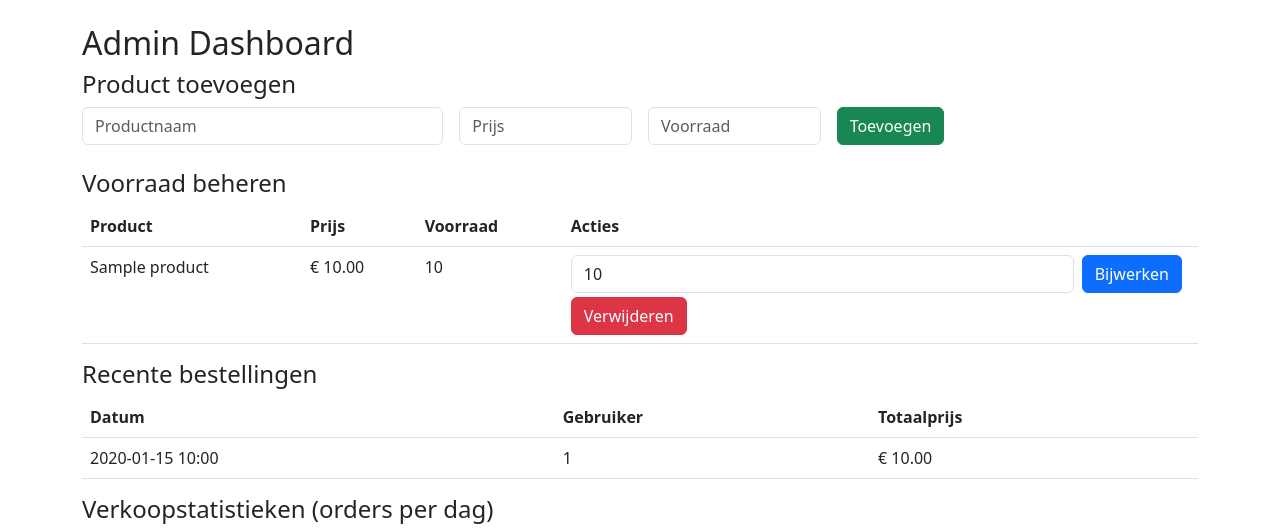
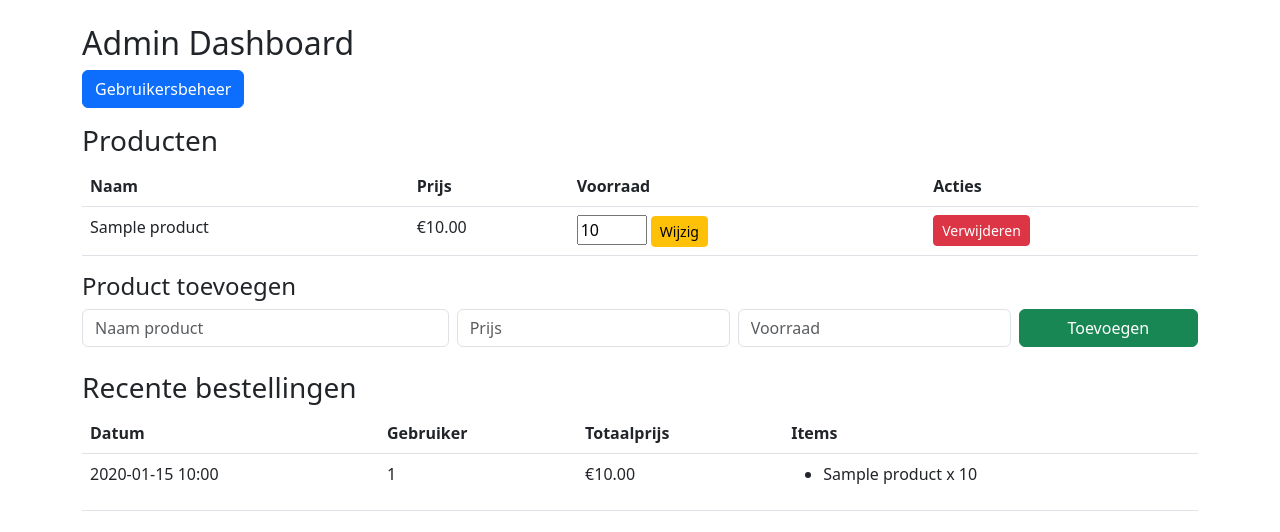
Before and after one commit to jarovde/buisness-app, a Flask app: template snoep-app/templates/admin.html in a window 1280 px wide. Shown: the part 56-588 px from the top of the page. Run offline with Flask 3, Linux system fonts and the light colour scheme; the template is opened without the code that fills it: values that come from a table or form of the project are taken from there, others are empty; tables that the repository leaves empty hold one stand-in row (values such as "Sample post").

Commit message:
admin.html

```diff
--- a/snoep-app/templates/admin.html
+++ b/snoep-app/templates/admin.html
@@ -2,91 +2,86 @@
 {% block content %}
 <h2>Admin Dashboard</h2>
 
-<h4>Product toevoegen</h4>
-<form method="POST" action="{{ url_for('add_product') }}" class="row g-3 mb-4">
-  <div class="col-md-4">
-    <input type="text" name="name" class="form-control" placeholder="Productnaam" required />
-  </div>
-  <div class="col-md-2">
-    <input type="number" step="0.01" name="price" class="form-control" placeholder="Prijs" required />
-  </div>
-  <div class="col-md-2">
-    <input type="number" name="stock" class="form-control" placeholder="Voorraad" required />
-  </div>
-  <div class="col-md-2">
-    <button type="submit" class="btn btn-success">Toevoegen</button>
-  </div>
-</form>
+<a href="{{ url_for('admin_users') }}" class="btn btn-primary mb-3">Gebruikersbeheer</a>
 
-<h4>Voorraad beheren</h4>
+<h3>Producten</h3>
 <table class="table">
   <thead>
     <tr>
-      <th>Product</th><th>Prijs</th><th>Voorraad</th><th>Acties</th>
+      <th>Naam</th>
+      <th>Prijs</th>
+      <th>Voorraad</th>
+      <th>Acties</th>
     </tr>
   </thead>
   <tbody>
-    {% for p in products %}
+    {% for product in products %}
     <tr>
-      <td>{{ p.name }}</td>
-      <td>&euro; {{ "%.2f"|format(p.price) }}</td>
-      <td>{{ p.stock }}</td>
+      <td>{{ product.name }}</td>
+      <td>€{{ '%.2f'|format(product.price) }}</td>
       <td>
-        <form method="POST" action="{{ url_for('update_stock', product_id=p.id) }}" class="d-flex mb-1">
-          <input type="number" name="stock" class="form-control me-2" value="{{ p.stock }}" min="0" />
-          <button type="submit" class="btn btn-primary me-2">Bijwerken</button>
+        <form method="POST" action="{{ url_for('update_stock', product_id=product.id) }}" class="d-inline">
+          <input type="number" name="stock" value="{{ product.stock }}" min="0" style="width:70px" required>
+          <button type="submit" class="btn btn-sm btn-warning">Wijzig</button>
         </form>
-        <form method="POST" action="{{ url_for('delete_product', product_id=p.id) }}" onsubmit="return confirm('Weet je zeker dat je dit product wilt verwijderen?');">
-          <button type="submit" class="btn btn-danger">Verwijderen</button>
+      </td>
+      <td>
+        <form method="POST" action="{{ url_for('delete_product', product_id=product.id) }}" onsubmit="return confirm('Weet je het zeker?');" class="d-inline">
+          <button type="submit" class="btn btn-sm btn-danger">Verwijderen</button>
         </form>
       </td>
     </tr>
+    {% else %}
+    <tr><td colspan="4">Geen producten</td></tr>
     {% endfor %}
   </tbody>
 </table>
 
-<h4>Recente bestellingen</h4>
+<h4>Product toevoegen</h4>
+<form method="POST" action="{{ url_for('add_product') }}" class="mb-4">
+  <div class="row g-2">
+    <div class="col-md-4">
+      <input type="text" name="name" placeholder="Naam product" class="form-control" required>
+    </div>
+    <div class="col-md-3">
+      <input type="number" name="price" placeholder="Prijs" step="0.01" min="0" class="form-control" required>
+    </div>
+    <div class="col-md-3">
+      <input type="number" name="stock" placeholder="Voorraad" min="0" class="form-control" required>
+    </div>
+    <div class="col-md-2">
+      <button type="submit" class="btn btn-success w-100">Toevoegen</button>
+    </div>
+  </div>
+</form>
+
+<h3>Recente bestellingen</h3>
 <table class="table">
   <thead>
-    <tr><th>Datum</th><th>Gebruiker</th><th>Totaalprijs</th></tr>
+    <tr>
+      <th>Datum</th>
+      <th>Gebruiker</th>
+      <th>Totaalprijs</th>
+      <th>Items</th>
+    </tr>
   </thead>
   <tbody>
     {% for order in orders %}
     <tr>
-      <td>{{ order.date.strftime("%Y-%m-%d %H:%M") }}</td>
+      <td>{{ order.date.strftime('%Y-%m-%d %H:%M') }}</td>
       <td>{{ order.user_id }}</td>
-      <td>&euro; {{ "%.2f"|format(order.total_price) }}</td>
+      <td>€{{ '%.2f'|format(order.total_price) }}</td>
+      <td>
+        <ul>
+          {% for item in order.items %}
+            <li>{{ item.product.name }} x {{ item.quantity }}</li>
+          {% endfor %}
+        </ul>
+      </td>
     </tr>
     {% else %}
-    <tr><td colspan="3">Geen bestellingen gevonden</td></tr>
+    <tr><td colspan="4">Geen bestellingen gevonden</td></tr>
     {% endfor %}
   </tbody>
 </table>
-
-<h4>Verkoopstatistieken (orders per dag)</h4>
-<canvas id="salesChart" width="400" height="150"></canvas>
-
 {% endblock %}
-
-{% block scripts %}
-<script src="https://cdn.jsdelivr.net/npm/chart.js"></script>
-<script>
-fetch('{{ url_for("sales_data") }}')
-  .then(response => response.json())
-  .then(data => {
-    const ctx = document.getElementById('salesChart').getContext('2d');
-    const chart = new Chart(ctx, {
-      type: 'bar',
-      data: {
-        labels: data.dates,
-        datasets: [{
-          label: 'Aantal bestellingen',
-          data: data.counts,
-          backgroundColor: 'rgba(54, 162, 235, 0.7)'
-        }]
-      },
-      options: { scales: { y: { beginAtZero: true } } }
-    });
-  });
-</script>
-{% endblock %}
```
